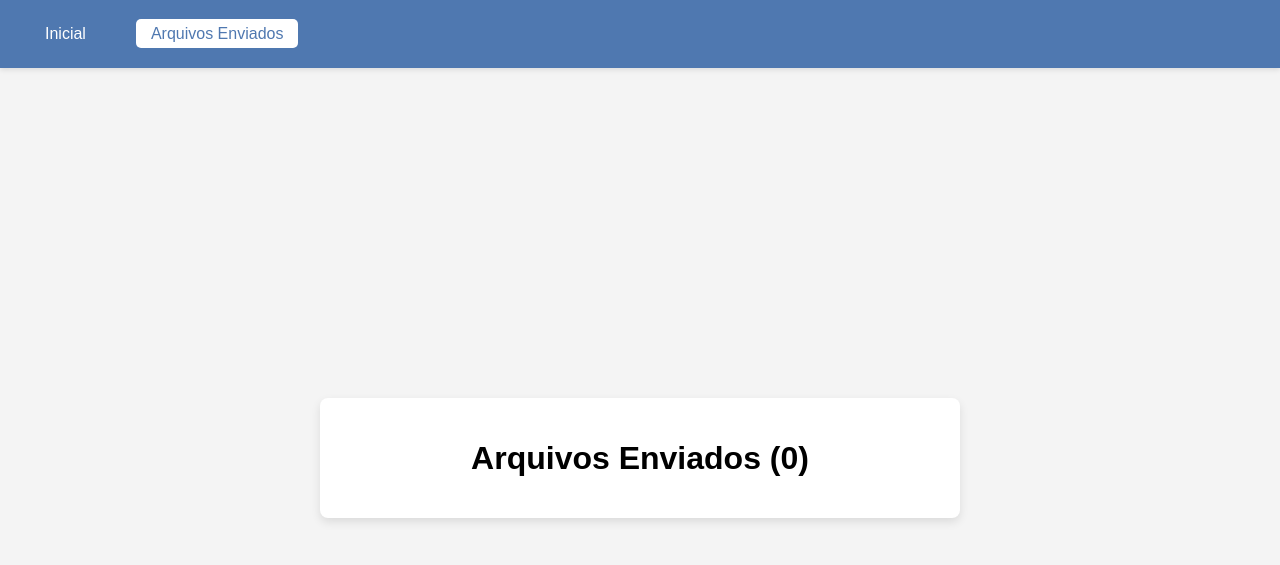
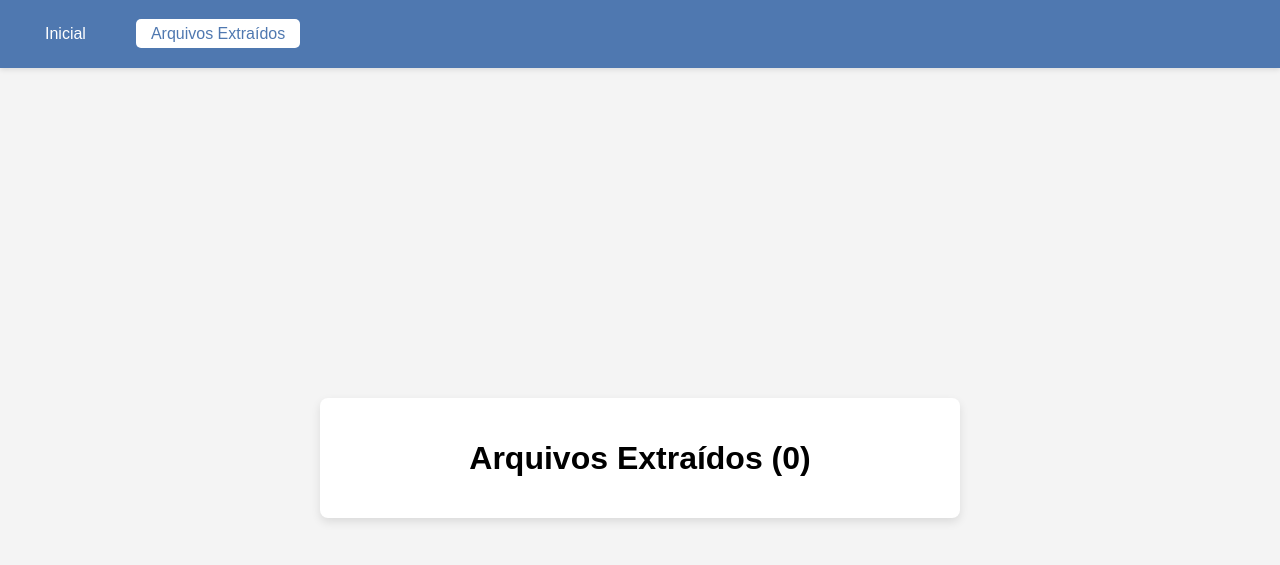
Before and after one commit to Flaeury/automacao-IASEP, a Flask app: page /result in a window 1280 px wide. Shown: the top 565 px of the page. Run offline with Flask 3, Linux system fonts and the light colour scheme.

Commit message:
atualiza mensagens e títulos para refletir a extração de PDFs

```diff
--- a/app.py
+++ b/app.py
@@ -138,7 +138,7 @@ def upload_file():
             extracted_data = extract_data_from_pdf(file_path)
             excel_path = os.path.join(app.config['EXCEL_FOLDER'], 'dados.xlsx')
             save_to_excel(extracted_data, excel_path)
-        return render_template('index.html', success_message="Arquivo enviado com sucesso!")
+        return render_template('index.html', success_message="Arquivo extraído com sucesso!")
 
     except Exception as e:
         return render_template('index.html', error_message="Ocorreu um erro ao enviar o arquivo.")
@@ -202,7 +202,6 @@ def delete_all_pdfs():
             except Exception as e:
                 print(f"Erro ao excluir {file_path}: {e}")
 
-    # Redireciona de volta para a página de arquivos enviados
     return redirect(url_for('result'))
 
 
--- a/templates/result.html
+++ b/templates/result.html
@@ -3,7 +3,7 @@
 <head>
     <meta charset="UTF-8">
     <meta name="viewport" content="width=device-width, initial-scale=1.0">
-    <title>Arquivos Enviados</title>
+    <title>Arquivos Extraídos</title>
     <style>
         /* Estilos gerais */
         body {
@@ -68,7 +68,7 @@
             text-align: center;
         }
 
-        /* Lista de arquivos enviados */
+
         .ul-class-nav {
             list-style: none;
             padding: 0;
@@ -181,14 +181,14 @@
     <nav>
         <ul class="ul-class-nav">
             <li class="li-class-nav"><a href="/">Inicial</a></li>
-            <li class="li-class-nav"><a id="atual" href="/result">Arquivos Enviados</a></li>
+            <li class="li-class-nav"><a id="atual" href="/result">Arquivos Extraídos</a></li>
         </ul>
     </nav>
 
     <!-- Conteúdo principal -->
     <div class="main-container">
         <div class="content">
-            <h1>Arquivos Enviados </h1>
+            <h1>Arquivos Extraídos </h1>
             <ul class="ul-class">
                 {% for file in files %}
                     <li class="li-class">{{ file }}</li>
@@ -216,7 +216,7 @@
             var arquivos = document.getElementsByClassName('li-class');
             var contador = arquivos.length;
             var titulo = document.querySelector('.content h1');
-            titulo.innerHTML = 'Arquivos Enviados (' + contador + ')';
+            titulo.innerHTML = 'Arquivos Extraídos (' + contador + ')';
             if (contador == 0) {
           document.getElementsByClassName('delete-button')[0].style.display = 'none';
             }
--- a/templates/styles/index.css
+++ b/templates/styles/index.css
@@ -103,7 +103,7 @@ h2 {
   margin-top: 20px;
 }
 
-/* Lista de arquivos enviados */
+
 ul {
   list-style: none;
   padding: 0;
```
Also changed, not shown: templates/index.html (+4 -5 lines).
